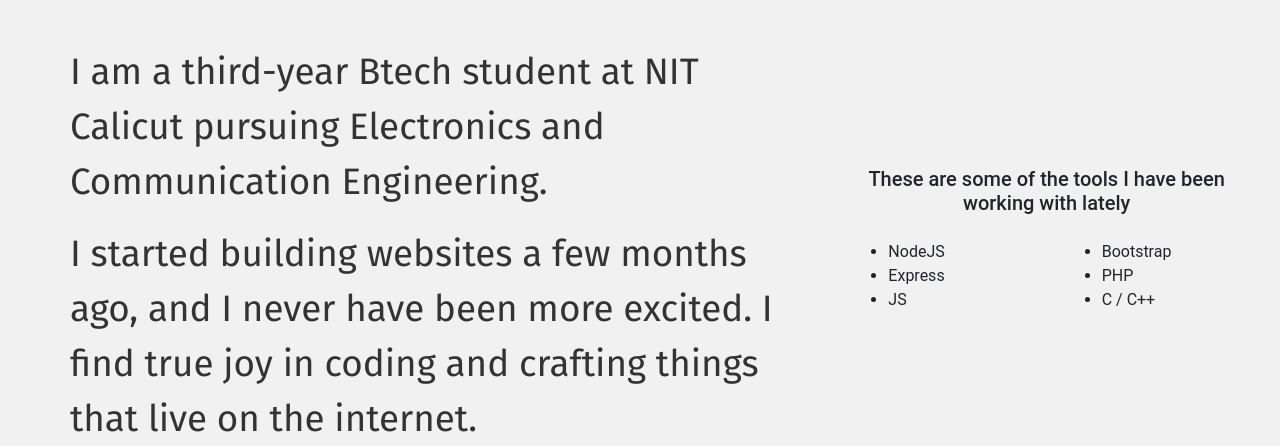
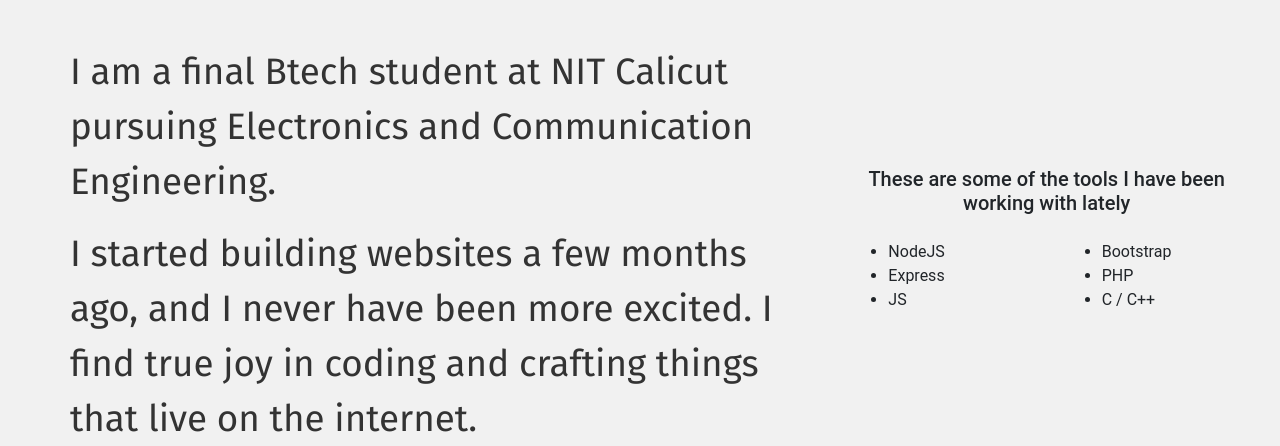
Before and after one commit to niranjan4r/portfolio, a plain HTML site: page about.html in a window 1280 px wide. Shown: the part 153-599 px from the top of the page. Drawn offline with nearby package versions, Linux system fonts and the light colour scheme.

Commit message:
Update about.html

```diff
--- a/about.html
+++ b/about.html
@@ -51,7 +51,7 @@
 
 			<div class = "body-content row">
 				<div class = "col col-sm-12 col-md-8">
-				<p>I am a third-year Btech student at NIT Calicut pursuing Electronics and Communication Engineering.</p>
+				<p>I am a final Btech student at NIT Calicut pursuing Electronics and Communication Engineering.</p>
 				<p>I started building websites a few months ago, and I never have been more excited. I find true joy in coding and crafting things that live on the internet.</p>
 				<p>I look forward to working on more projects in the future.</p>
 				</div>
```
